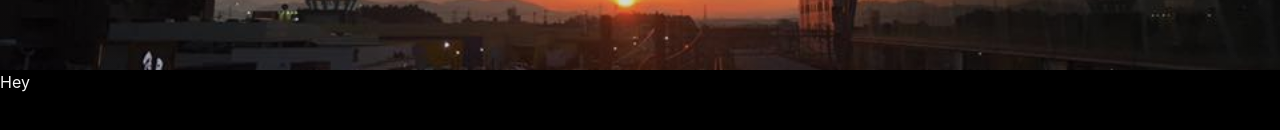
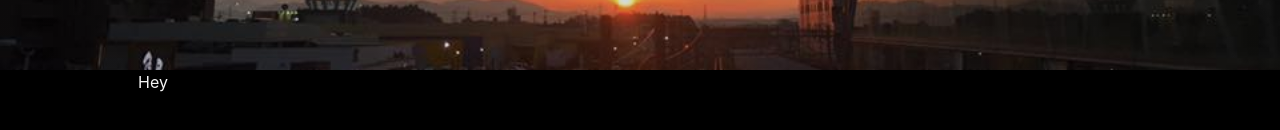
Before and after one commit to jasonfelipe/portfolio2020, a React (Create React App) app: page / in a window 1280 px wide. Shown: the part 530-660 px from the top of the page. Built offline with nearby package versions, Linux system fonts and the light colour scheme.

Commit message:
added wrapper

```diff
--- a/src/App.js
+++ b/src/App.js
@@ -4,6 +4,7 @@ import './App.css';
 
 import Main from './pages/Main';
 import Hero from './components/Hero';
+import Wrapper from './components/Wrapper';
 
 
 const App = () => {
@@ -22,7 +23,9 @@ const App = () => {
     <Hero
         job={job}
     />
-    <Main/>
+    <Wrapper>
+      <Main/>
+    </Wrapper>
   </>
   );
 }
--- /dev/null
+++ b/src/components/Wrapper/index.js
@@ -0,0 +1,10 @@
+import React from 'react';
+import './wrapper.css';
+
+const Wrapper = props => {
+    return <div className='wrapper'>
+        {props.children}
+    </div>
+}
+
+export default Wrapper;
--- /dev/null
+++ b/src/components/Wrapper/wrapper.css
@@ -0,0 +1,9 @@
+.wrapper {
+    margin-right: auto; /* 1 */
+    margin-left:  auto; /* 1 */
+
+    max-width: 80%; /* 2 */
+
+    padding-right: 10px; /* 3 */
+    padding-left:  10px; /* 3 */
+}
```
